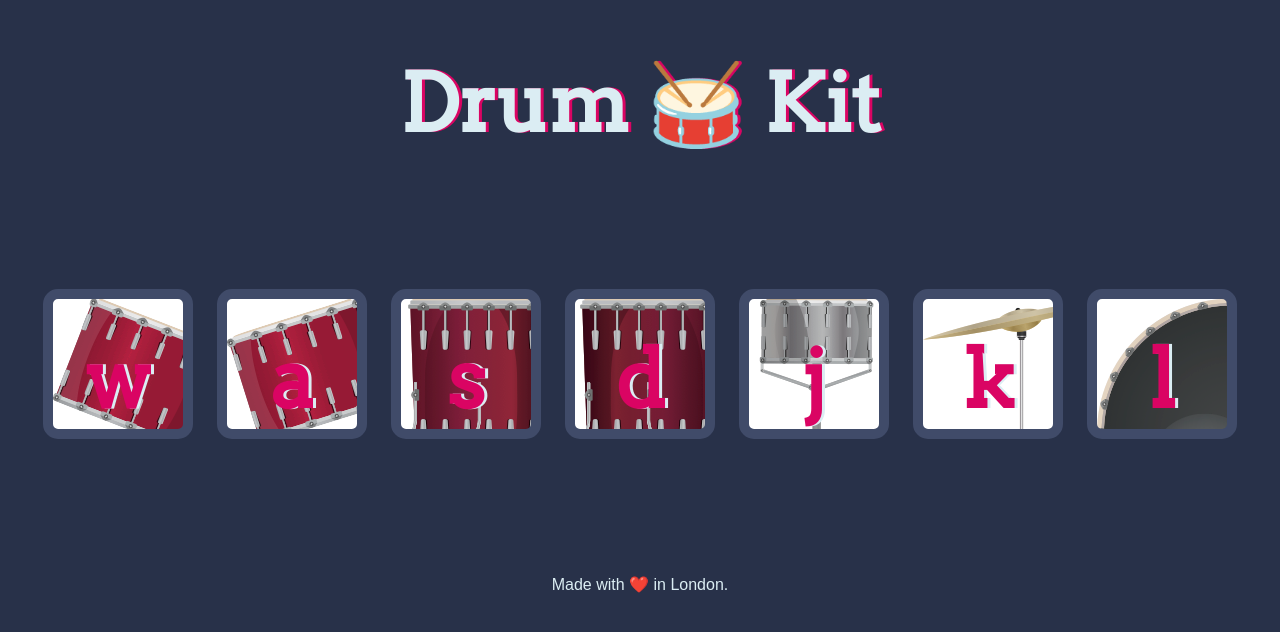
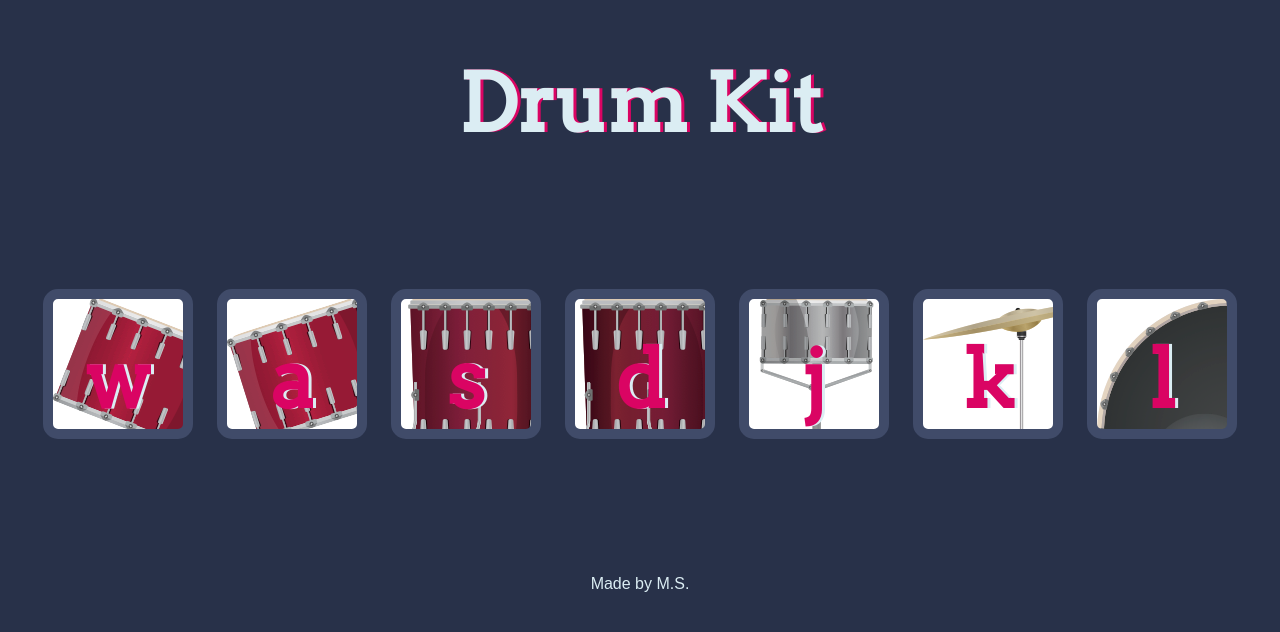
Before and after one commit to Misto111/javaScript-tasks, a plain HTML site: page Drum Kit/index.html in a window 1280 px wide. Drawn offline with Linux system fonts and the light colour scheme.

Commit message:
Update index.html

```diff
--- a/Drum Kit/index.html
+++ b/Drum Kit/index.html
@@ -9,7 +9,7 @@
 </head>
 
 <body>
-  <h1 id="title">Drum 🥁 Kit</h1>
+  <h1 id="title">Drum Kit</h1>
   <div class="set">
     <button class="w drum">w</button>
     <button class="a drum">a</button>
@@ -24,7 +24,7 @@
 <script src="index.js" charset="utf-8"></script>
 
 <footer>
-  Made with ❤️ in London.
+  Made by M.S.
 </footer>
 </body>
 </html>
```
